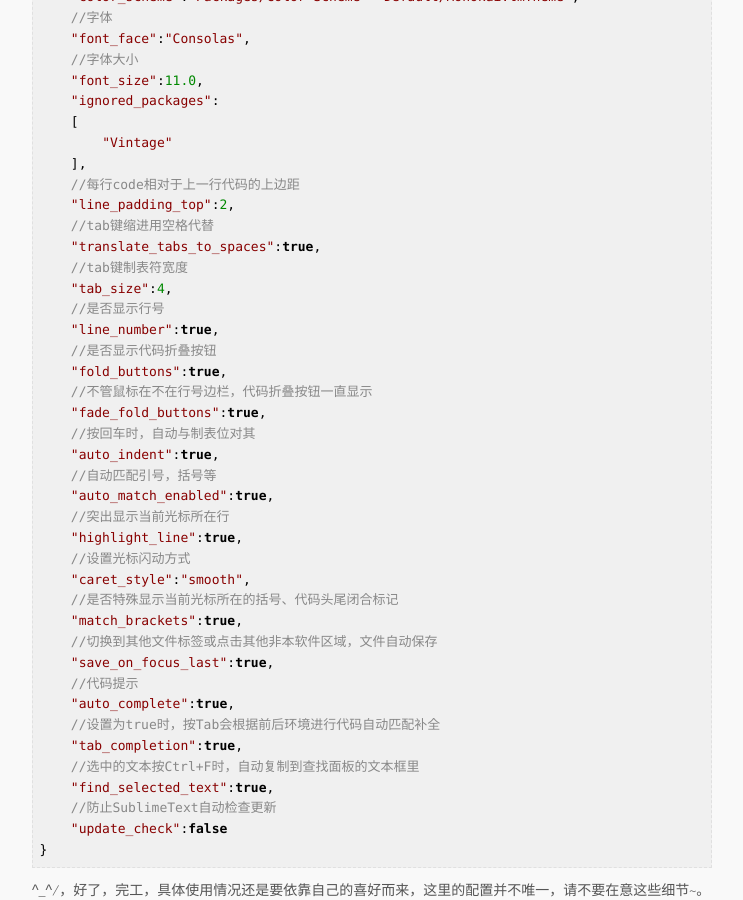
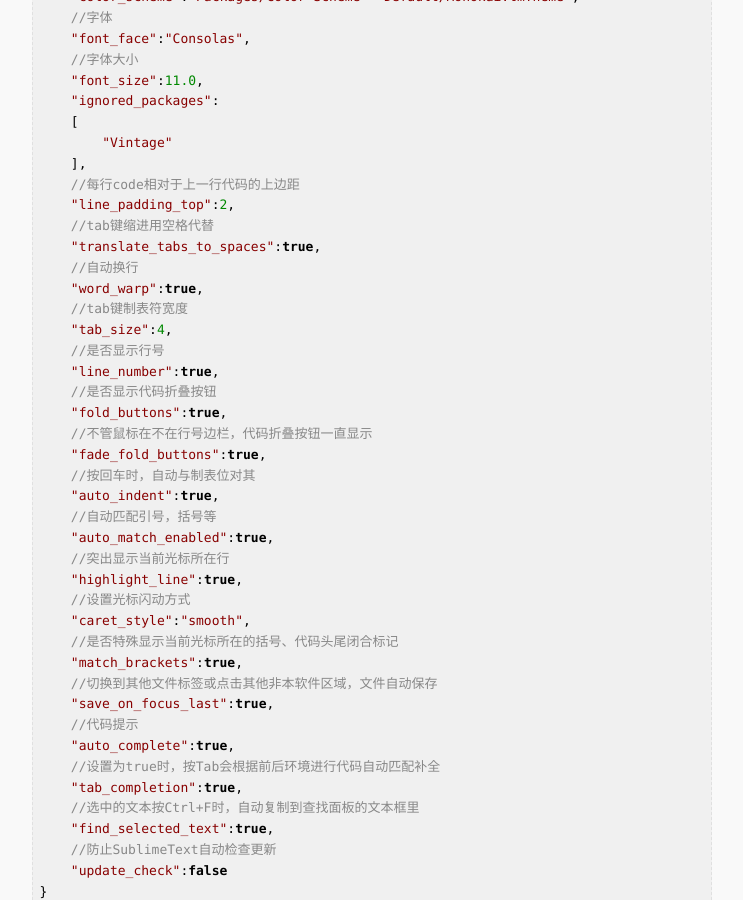
Before and after one commit to antwork/microsimple.github.com, a Jekyll site: the page built from _posts/2013-12-12-preferences-sublime.markdown, in a window 1280 px wide and 900 px high, scrolled down 984 px. Shown: the whole window, without its empty margins (268-1011 px from the left). Built offline with Jekyll 4.4.1, drawn with Linux system fonts in a browser that asks for light colours; some web fonts are replaced; Markdown is read by kramdown in place of the engine named in the settings; comment, search, counter and statistics services are not loaded.

Commit message:
add word_warp

```diff
--- a/_posts/2013-12-12-preferences-sublime.markdown
+++ b/_posts/2013-12-12-preferences-sublime.markdown
@@ -46,6 +46,8 @@ import urllib2,os; pf='Package Control.sublime-package'; ipp = sublime.installed
     "line_padding_top":2,
     //tab键缩进用空格代替
     "translate_tabs_to_spaces":true,
+    //自动换行
+    "word_warp":true,
     //tab键制表符宽度
     "tab_size":4,
     //是否显示行号
```
